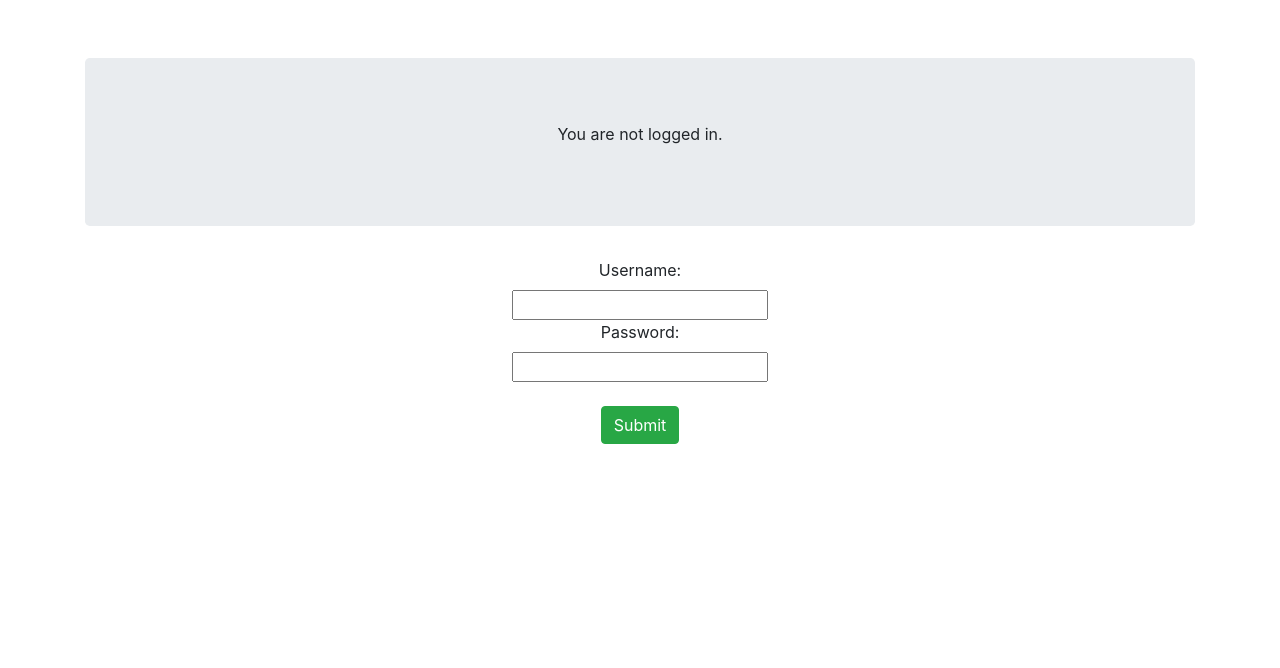
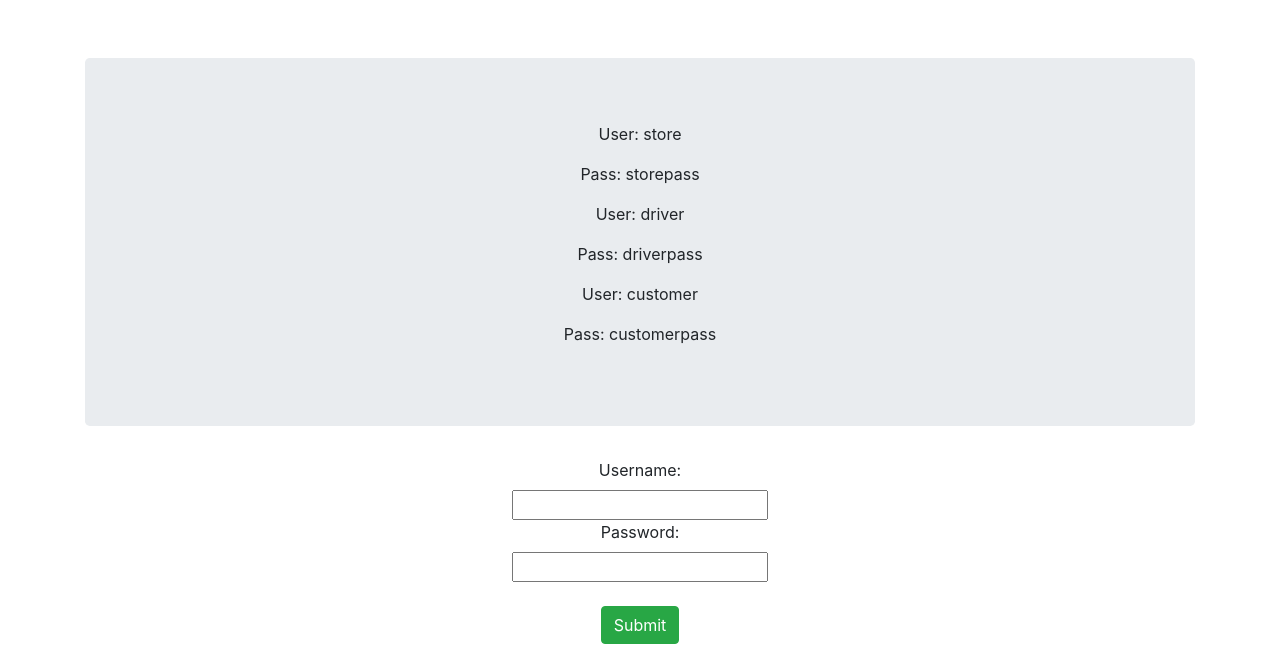
Before and after one commit to jjshackl/SeQR-DD, a plain HTML site: page index.html in a window 1280 px wide. Shown: the part 150-818 px from the top of the page. Drawn offline with nearby package versions, Linux system fonts and the light colour scheme.

Commit message:
Update index.html

```diff
--- a/index.html
+++ b/index.html
@@ -17,7 +17,18 @@
       <h1 class="text-center">SeQR Authentication</h1>
 
       <div id="info" class="jumbotron">
-          <p id="login" class="login"> You are not logged in. </p>
+        <div id="store">
+          <p> User: store</p>
+          <p> Pass: storepass </p>
+        </div>
+        <div id="driver">
+          <p> User: driver</p>
+          <p> Pass: driverpass </p>
+        </div>
+        <div id="customer">
+          <p> User: customer</p>
+          <p> Pass: customerpass </p>
+        </div>
       </div>
 
       <div id="login-container">
```
